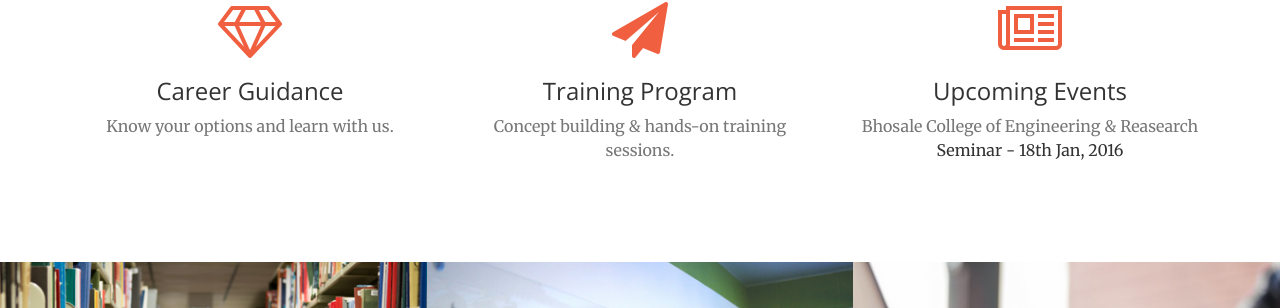
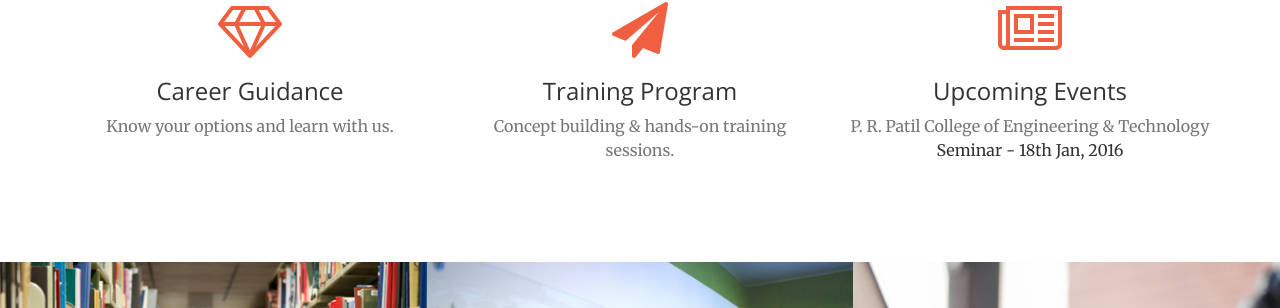
Before and after one commit to nirajftw/mvssolution-website, a Jekyll site: the page built from index.html, in a window 1280 px wide and 900 px high, scrolled down 1294 px. Shown: the part 144-452 px from the top of the window. Built offline with Jekyll 4.4.1, drawn with Linux system fonts in a browser that asks for light colours.

Commit message:
Update upcoming events

```diff
--- a/_includes/services.html
+++ b/_includes/services.html
@@ -27,7 +27,7 @@
                 <div class="service-box">
                     <i class="fa fa-4x fa-newspaper-o wow bounceIn text-primary" data-wow-delay=".2s"></i>
                     <h3>Upcoming Events</h3>
-                    <p class="text-muted">Bhosale College of Engineering & Reasearch</p>
+                    <p class="text-muted">P. R. Patil College of Engineering & Technology</p>
                     <p>Seminar - 18th Jan, 2016</p>
                 </div>
             </div>
```
